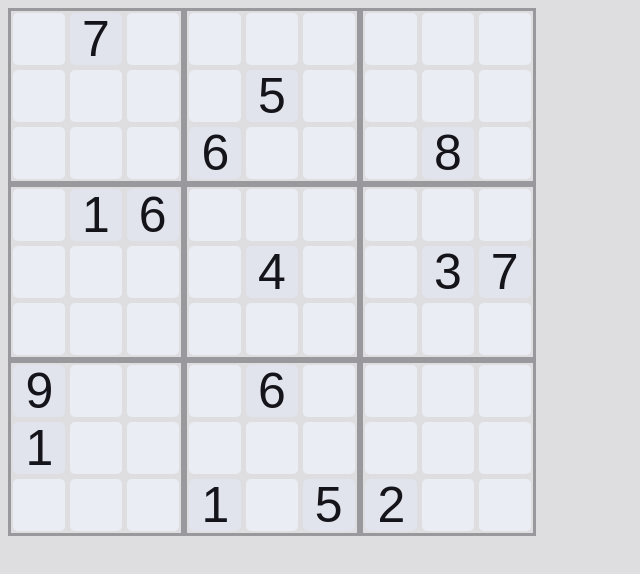
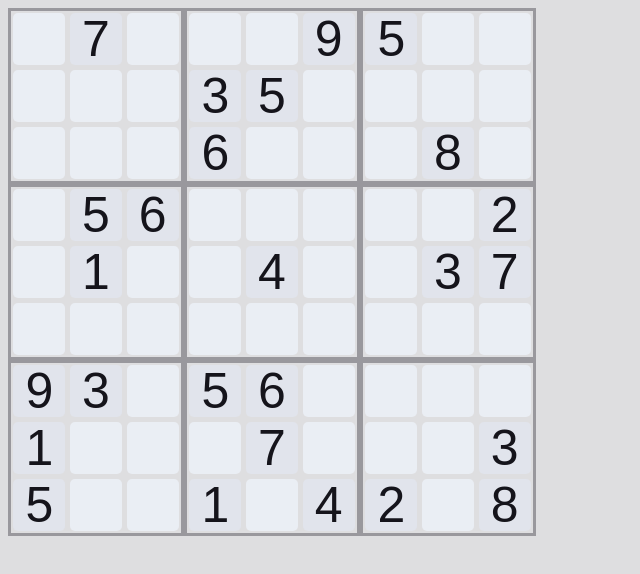
Before and after one commit to TheAsda/Sudoku, a plain HTML site: page index.html in a window 1280 px wide. Shown: the whole page, without its empty margins (0-640 px from the left). Drawn offline with Linux system fonts and the light colour scheme.

Commit message:
Bugs fixed

```diff
--- a/app.js
+++ b/app.js
@@ -26,7 +26,6 @@ window.onload = () => {
   }
   document.getElementsByTagName("body")[0].addEventListener("click", event => {
     if (isInside(event, document.getElementById("grid")) == false) {
-      console.log("Out of grid");
       let cur = document.getElementsByClassName("current")[0];
       if (cur) cur.classList.remove("current");
     }
@@ -41,7 +40,7 @@ function setCurrent(cell) {
 }
 
 function fill() {
-  for (let i = 0; i < 15; i++) {
+  for (let i = 0; i < 30; i++) {
     let randomRow = Math.floor(Math.random() * 9);
     let randomCol = Math.floor(Math.random() * 9);
     let cell = document.getElementById("c_" + randomRow + "_" + randomCol);
@@ -55,7 +54,6 @@ function fill() {
 
 function checkEndGame(cell) {
   if (validate(cell) === true) {
-    console.log("Continue");
     cell.classList.add("disabled");
     cell.classList.remove("current");
   } else {
@@ -78,6 +76,7 @@ function checkEndGame(cell) {
       document.getElementById("grid").classList.add("fadeIn");
       fill();
       setCurrent();
+      document.removeEventListener("keypress",restore);
     }
   }
 }
--- a/style.css
+++ b/style.css
@@ -1,7 +1,7 @@
 body {
   background-color: #dedee0;
-  width: 100vw;
-  height: 100vh;
+  width: 98vw;
+  height: 97vh;
 }
 
 .grid {
```
